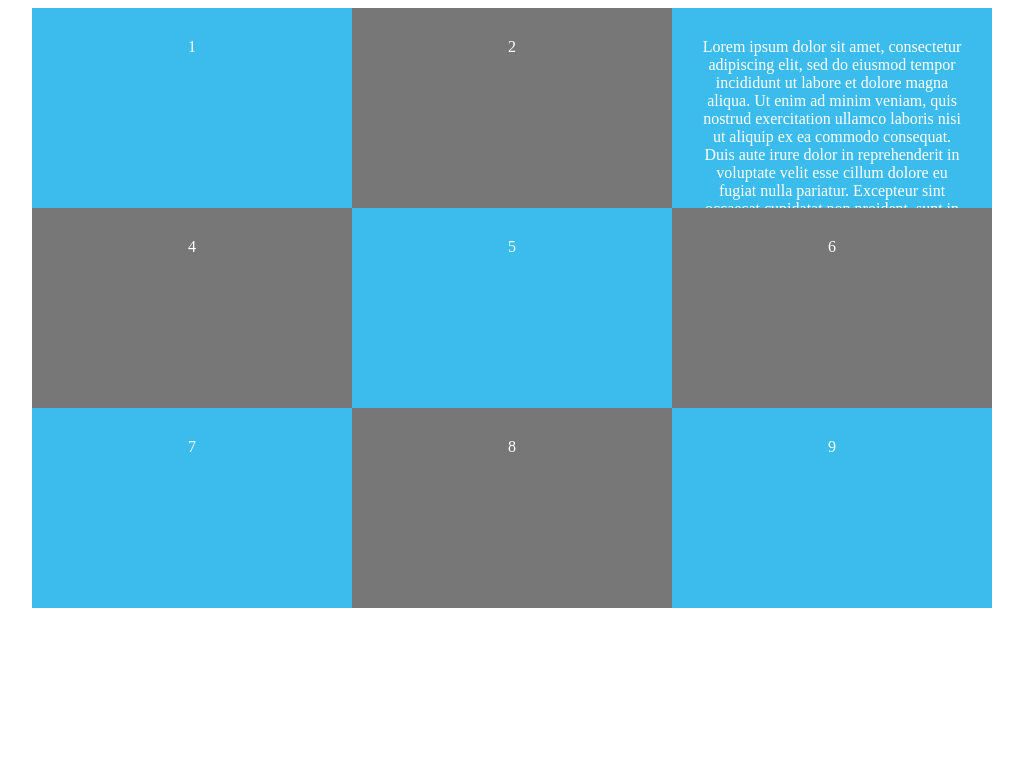
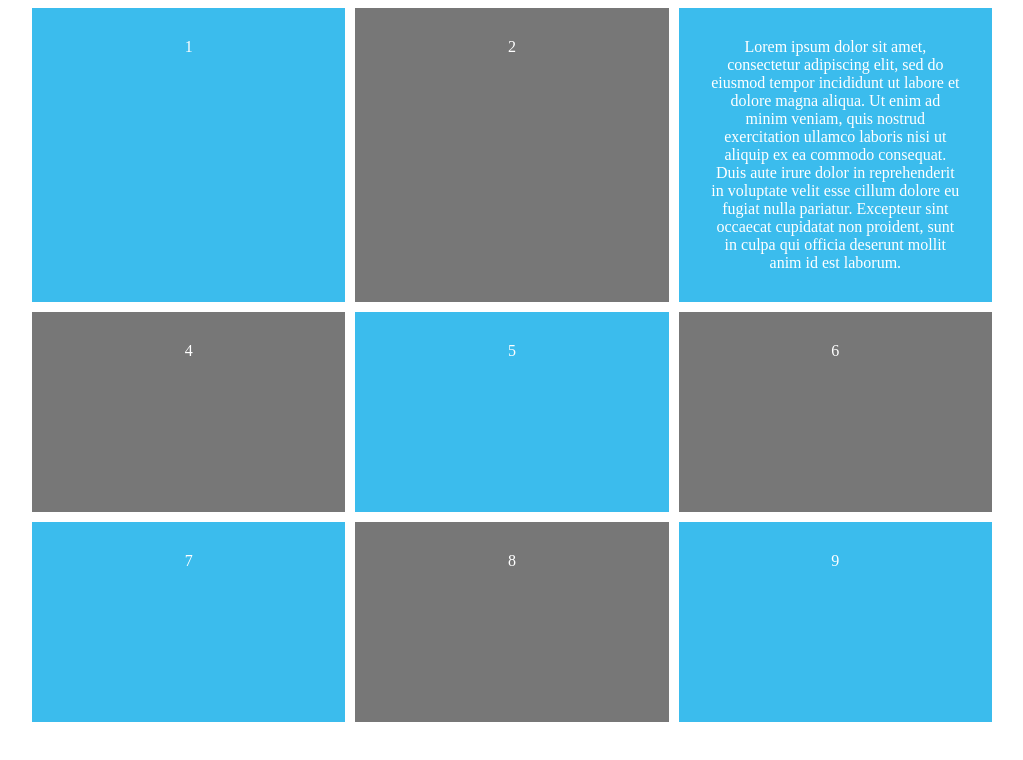
Before and after one commit to kulta710/net-ninja-css-grid-tutorial, a plain HTML site: page index.html in a window 1280 px wide. Shown: the top 760 px of the page, without its empty margins (128-1151 px from the left). Drawn offline with Linux system fonts and the light colour scheme.

Commit message:
lesson-3

```diff
--- a/index.html
+++ b/index.html
@@ -12,7 +12,11 @@
     #content {
       display: grid;
       grid-template-columns: repeat(3, 1fr);
-      grid-auto-rows: 200px;
+      /* grid-auto-rows: minmax(200px, auto); */
+      grid-template-rows: repeat(10, minmax(200px, auto));
+      /* grid-column-gap: 10px; */
+      /* grid-row-gap: 10px; */
+      grid-gap: 10px;
       max-width: 960px;
       margin: 0 auto;
     }
@@ -20,6 +24,7 @@
     #content div {
       background: #3bbced;
       padding: 30px;
+      /* margin: 20px; */
     }
 
     #content div:nth-child(even) {
```
